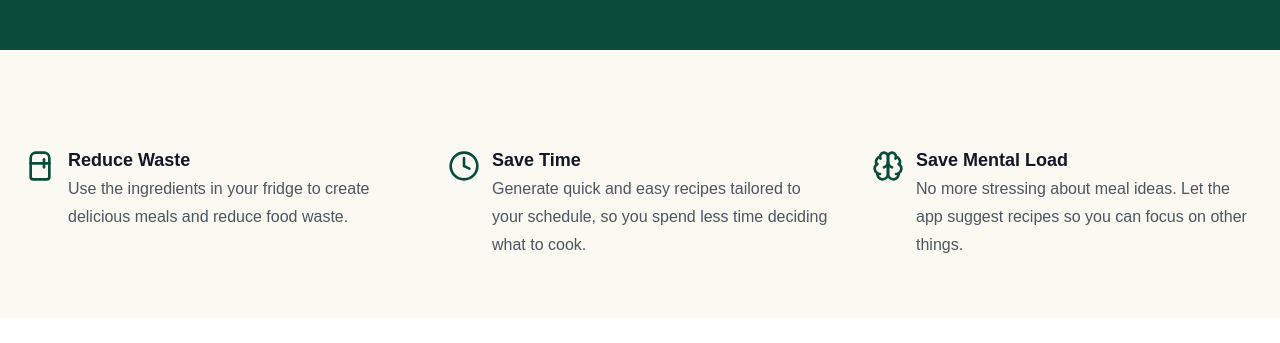
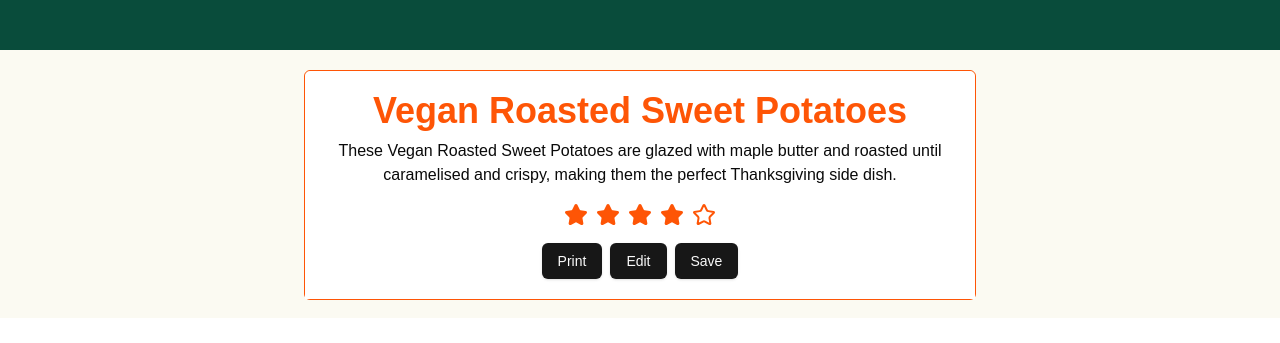
Before and after one commit to smartinuk88/recipe-generator-ai-app, a Next.js app: page / in a window 1280 px wide. Shown: the part 414-757 px from the top of the page. Built offline with nearby package versions, Linux system fonts and the light colour scheme; no server answers.

Commit message:
Build star rating component and continue recipe layout

```diff
--- a/app/page.tsx
+++ b/app/page.tsx
@@ -1,4 +1,5 @@
 import Header from "@/components/Header";
+import Recipe from "@/components/Recipe";
 import RecipeGenerator from "@/components/RecipeGenerator";
 import {
   Refrigerator,
@@ -57,6 +58,10 @@ export default function Home() {
           <RecipeGenerator />
         </section>
 
+        <section>
+          <Recipe />
+        </section>
+
         {/* Features */}
         <section className="mx-auto mt-16 mb-16 max-w-7xl px-5 sm:mt-20 md:mt-24">
           <dl className="mx-auto grid max-w-3xl grid-cols-1 gap-x-6 gap-y-10 text-base leading-7 text-gray-600 sm:grid-cols-2 lg:mx-0 lg:max-w-none lg:grid-cols-3 lg:gap-x-8 lg:gap-y-16">
--- /dev/null
+++ b/components/Recipe.tsx
@@ -0,0 +1,31 @@
+"use client";
+
+import { useState } from "react";
+import StarRating from "./StarRating";
+import { Button } from "./ui/button";
+
+function Recipe() {
+  const [rating, setRating] = useState(4);
+  return (
+    <div className="max-w-2xl mx-auto m-5 rounded-md border border-mango-600">
+      <div className="bg-white text-center p-5 rounded-t-md">
+        <h2 className="font-bold text-4xl text-mango-600 mb-2">
+          Vegan Roasted Sweet Potatoes
+        </h2>
+        <p className="text-gray-900-400 mb-4">
+          These Vegan Roasted Sweet Potatoes are glazed with maple butter and
+          roasted until caramelised and crispy, making them the perfect
+          Thanksgiving side dish.
+        </p>
+        <StarRating rating={rating} />
+
+        <div className="flex justify-center items-center space-x-2">
+          <Button>Print</Button>
+          <Button>Edit</Button>
+          <Button>Save</Button>
+        </div>
+      </div>
+    </div>
+  );
+}
+export default Recipe;
--- /dev/null
+++ b/components/StarRating.tsx
@@ -0,0 +1,20 @@
+import { Star } from "lucide-react";
+
+function StarRating({ rating }: { rating: number }) {
+  return (
+    <div className="flex space-x-2 justify-center items-center mb-4">
+      {[1, 2, 3, 4, 5].map((star) => {
+        return (
+          <span>
+            <Star
+              className={`text-mango-600 ${
+                rating >= star ? "fill-current" : "stroke-current"
+              }`}
+            />
+          </span>
+        );
+      })}
+    </div>
+  );
+}
+export default StarRating;
```
